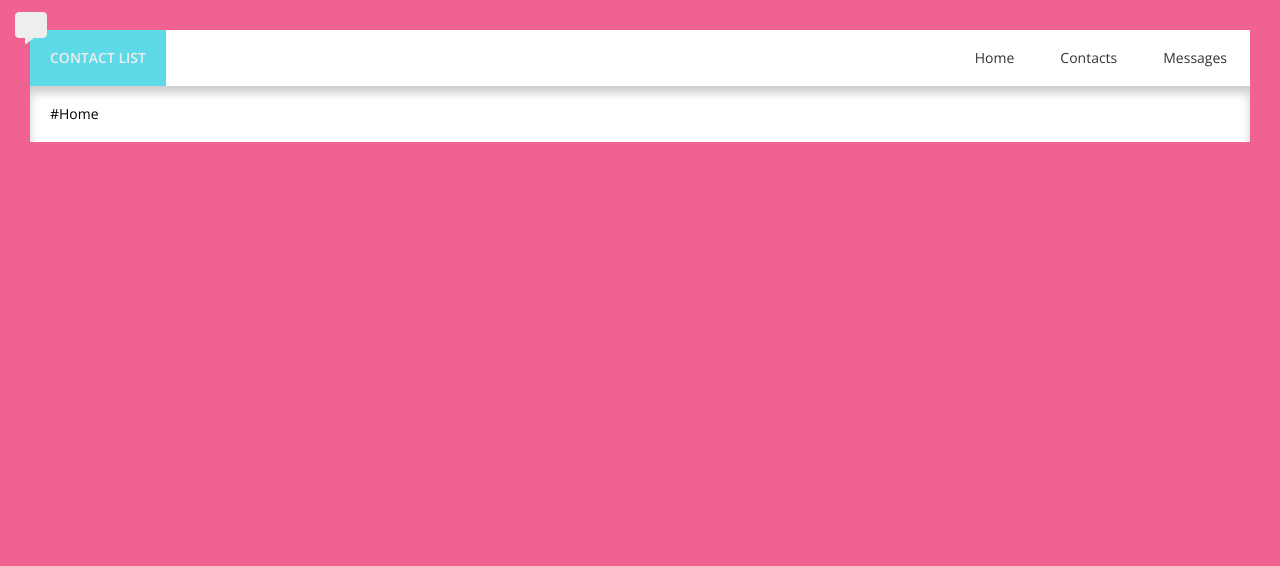
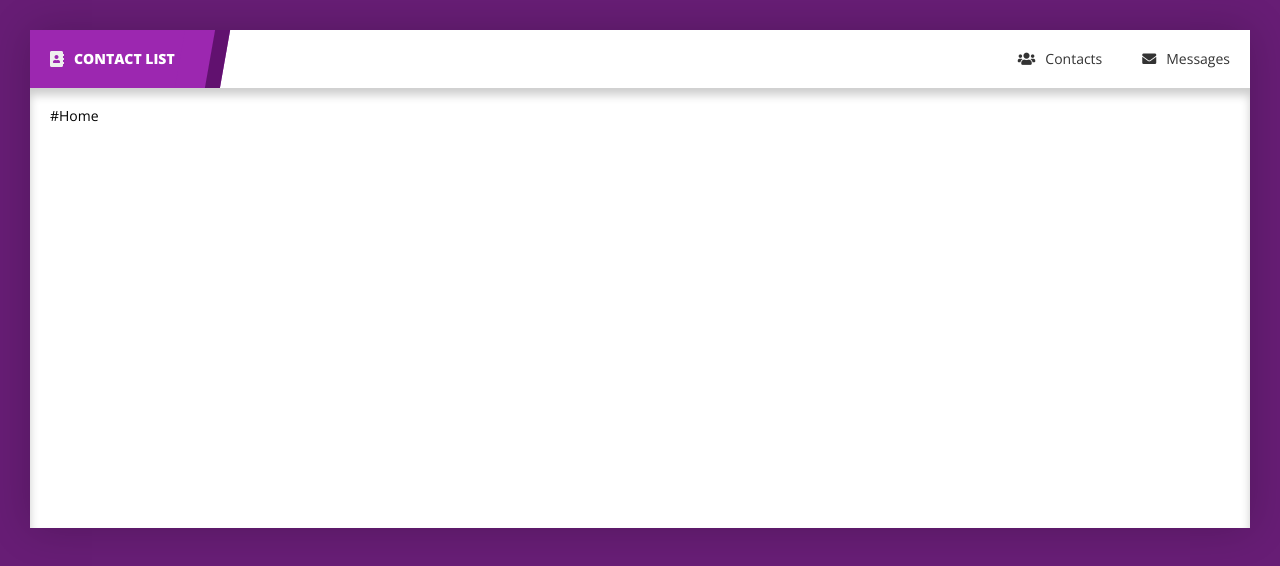
Before and after one commit to wellitongervickas/contact-list, a React (Create React App) app: page / in a window 1280 px wide. Shown: the top 566 px of the page. Built offline with nearby package versions, Linux system fonts and the light colour scheme.

Commit message:
Header configuration and styleS

```diff
--- a/src/assets/styles/app.css
+++ b/src/assets/styles/app.css
@@ -42,35 +42,53 @@ a {
 body {
   font-family: 'Open Sans', sans-serif;
   font-size: 14px;
-  background-color: var(--primary-color); }
+  background-color: var(--purple-color); }
 
 :root {
-  --primary-color: #f06292;
+  --primary-color: #9C27B0;
+  --purple-color: #671d75;
   --blue-color: #5ED9E7;
   --yellow-color: #FCCA21;
+  --light-color: #eee;
+  --dark-color: #333333;
   --default-text-color: #333333;
   --light-text-color: #eeeeee; }
 
 .header-section {
-  background-color: #fff;
-  margin-top: 30px; }
+  background-color: #fff; }
   .header-section .header-section-title {
     color: var(--light-text-color);
     font-weight: 600;
     padding: 20px;
-    background-color: var(--blue-color); }
+    background-color: var(--primary-color); }
     .header-section .header-section-title .title-icon {
-      font-size: 32px;
+      font-size: 16px;
+      margin-right: 10px; }
+    .header-section .header-section-title .title-text {
+      font-weight: 900; }
+      .header-section .header-section-title .title-text a {
+        color: #fff; }
+    .header-section .header-section-title:after {
+      content: '';
+      width: 30px;
+      height: 58px;
+      background-color: var(--primary-color);
       position: absolute;
-      top: -20px;
-      left: -15px; }
+      transform: skew(-10deg);
+      right: -30px;
+      border-right: 15px solid #61116f; }
   .header-section .header-section-menu a {
-    padding: 23px; }
+    padding: 20px; }
+    .header-section .header-section-menu a span {
+      margin-left: 10px; }
+    .header-section .header-section-menu a.active {
+      color: var(--light-text-color);
+      background-color: var(--primary-color); }
 
 .container-fluid {
   max-width: 100%;
-  padding: 0px 30px;
-  margin: 0 auto; }
+  margin: 30px;
+  box-shadow: 0px 0px 40px 0px rgba(0, 0, 0, 0.2); }
 
 .flex, .flex-start-column, .flex-center, .flex-start-center, .flex-between-center {
   display: flex; }
@@ -92,6 +110,7 @@ body {
   align-items: center; }
 
 .sections-content {
+  min-height: 400px;
   background-color: #fff;
   padding: 20px;
   box-shadow: inset 0px 7px 10px 0px rgba(0, 0, 0, 0.2); }
--- a/src/assets/styles/base/_base.scss
+++ b/src/assets/styles/base/_base.scss
@@ -8,13 +8,16 @@
 body {
 	font-family: 'Open Sans', sans-serif;
   font-size: 14px;
-  background-color: var(--primary-color);
+  background-color: var(--purple-color);
 }
 
 :root {
-  --primary-color: #f06292;
+  --primary-color: #9C27B0;
+  --purple-color: #671d75;
   --blue-color: #5ED9E7;
   --yellow-color: #FCCA21;
+  --light-color: #eee;
+  --dark-color: #333333;
   --default-text-color: #333333;
   --light-text-color: #eeeeee;
 }
--- a/src/assets/styles/components/_header.scss
+++ b/src/assets/styles/components/_header.scss
@@ -1,25 +1,50 @@
 .header-section {
-	background-color: #fff;
-	margin-top: 30px;
+  background-color: #fff;
 
 	.header-section-title {
 		@extend .user-select;
 		color: var(--light-text-color);
 		font-weight: 600;
 		padding: 20px;
-		background-color: var(--blue-color);
+		background-color: var(--primary-color);
 
 		.title-icon {
-			font-size: 32px;
-			position: absolute;
-			top: -20px;
-			left: -15px;
-		}
+      font-size: 16px;
+      margin-right: 10px;
+    }
+
+    .title-text {
+      font-weight: 900;
+
+      a {
+        color: #fff;
+      }
+    }
+
+    &:after {
+      content: '';
+      width: 30px;
+      height: 58px;
+      background-color: var(--primary-color);
+      position: absolute;
+      transform: skew(-10deg);
+      right: -30px;
+      border-right: 15px solid #61116f;
+    }
 	}
 
 	.header-section-menu {
 		a {
-			padding: 23px;
+      padding: 20px;
+
+      span {
+        margin-left: 10px;
+      }
+
+      &.active {
+        color: var(--light-text-color);
+        background-color: var(--primary-color);
+      }
 		}
 	}
 }
--- a/src/assets/styles/layout/_grid.scss
+++ b/src/assets/styles/layout/_grid.scss
@@ -1,7 +1,7 @@
 .container-fluid {
   max-width: 100%;
-  padding: 0px 30px;
-  margin: 0 auto;
+  margin: 30px;
+  box-shadow: 0px 0px 40px 0px rgba(0,0,0, 0.2);
 }
 
 .flex {
--- a/src/assets/styles/pages/_pages.scss
+++ b/src/assets/styles/pages/_pages.scss
@@ -3,7 +3,8 @@
 @import 'messages';
 
 .sections-content {
-    background-color: #fff;
-    padding: 20px;
-    box-shadow: inset 0px 7px 10px 0px rgba(0, 0, 0, 0.2);
+  min-height: 400px;
+  background-color: #fff;
+  padding: 20px;
+  box-shadow: inset 0px 7px 10px 0px rgba(0, 0, 0, 0.2);
 }
--- a/src/components/header/header-componenet.js
+++ b/src/components/header/header-componenet.js
@@ -8,20 +8,27 @@ class HeaderComponenet extends Component {
       <div className="header-section flex-between-center">
         <div className="header-section-title relative uppercase flex-center">
           <span className="title-icon">
-            <i className="fas fa-comment-alt"></i>
+            <i className="fas fa-address-book"></i>
           </span>
-          <span className="title-text">{configSystem.lang.PROJECT_NAME}</span>
+          <span className="title-text">
+            <NavLink to="/">
+              {configSystem.lang.PROJECT_NAME}
+            </NavLink >
+          </span>
         </div>
         <div className="header-section-menu">
           <ul className="unstyled-list flex-start-center">
             <li>
-              <NavLink to="/">Home</NavLink >
+              <NavLink to="/contacts">
+                <i className="fas fa-users"></i>
+                <span>Contacts</span>
+              </NavLink >
             </li>
-            <li>
-              <NavLink to="/contacts">Contacts</NavLink >
-            </li>
-            <li>
-              <NavLink to="/messages">Messages</NavLink >
+            <li className="menu-item">
+              <NavLink to="/messages">
+                <i className="fas fa-envelope"></i>
+                <span>Messages</span>
+              </NavLink >
             </li>
           </ul>
         </div>
```
Also changed, not shown: 1 other file (tests, documents, lock files or other folders).
